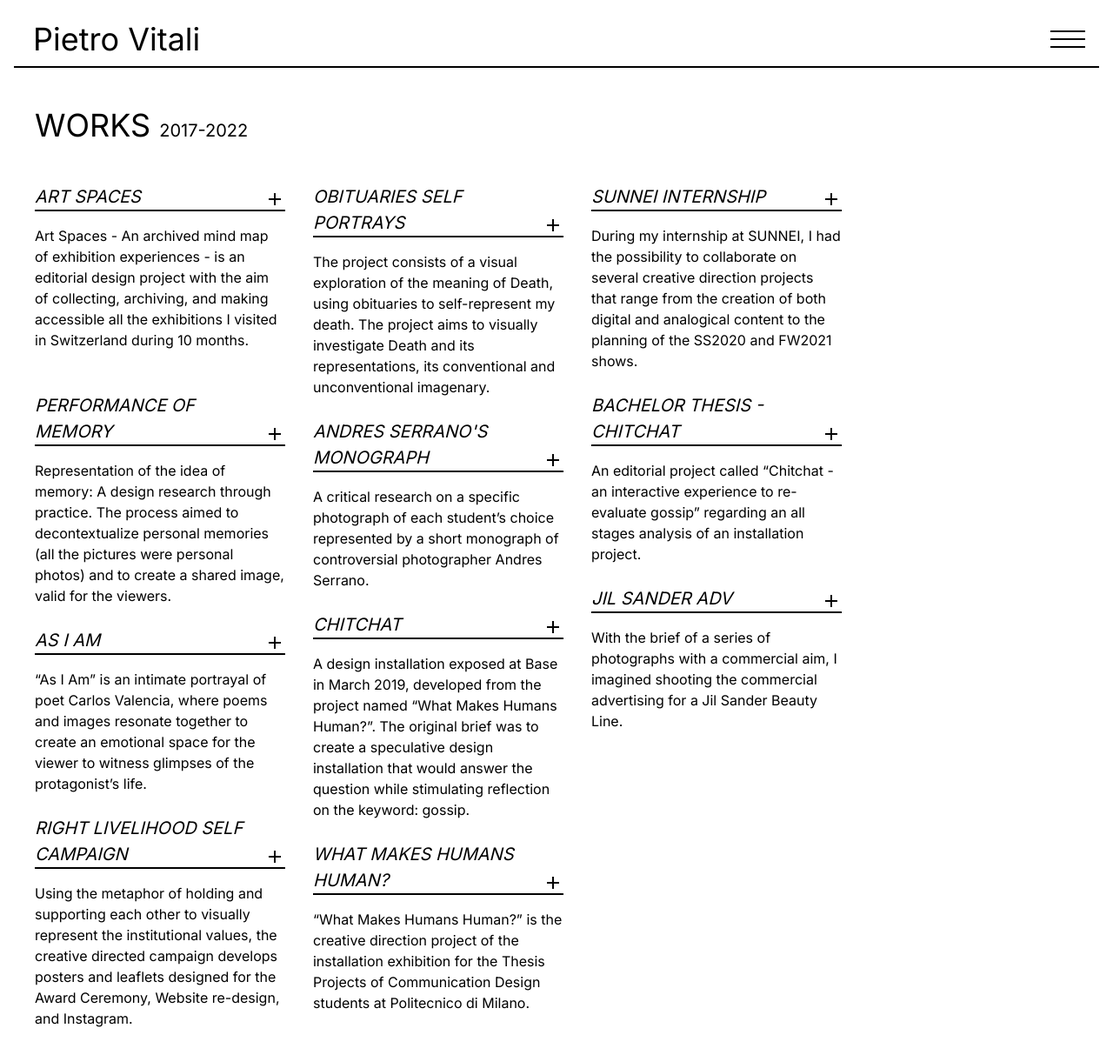
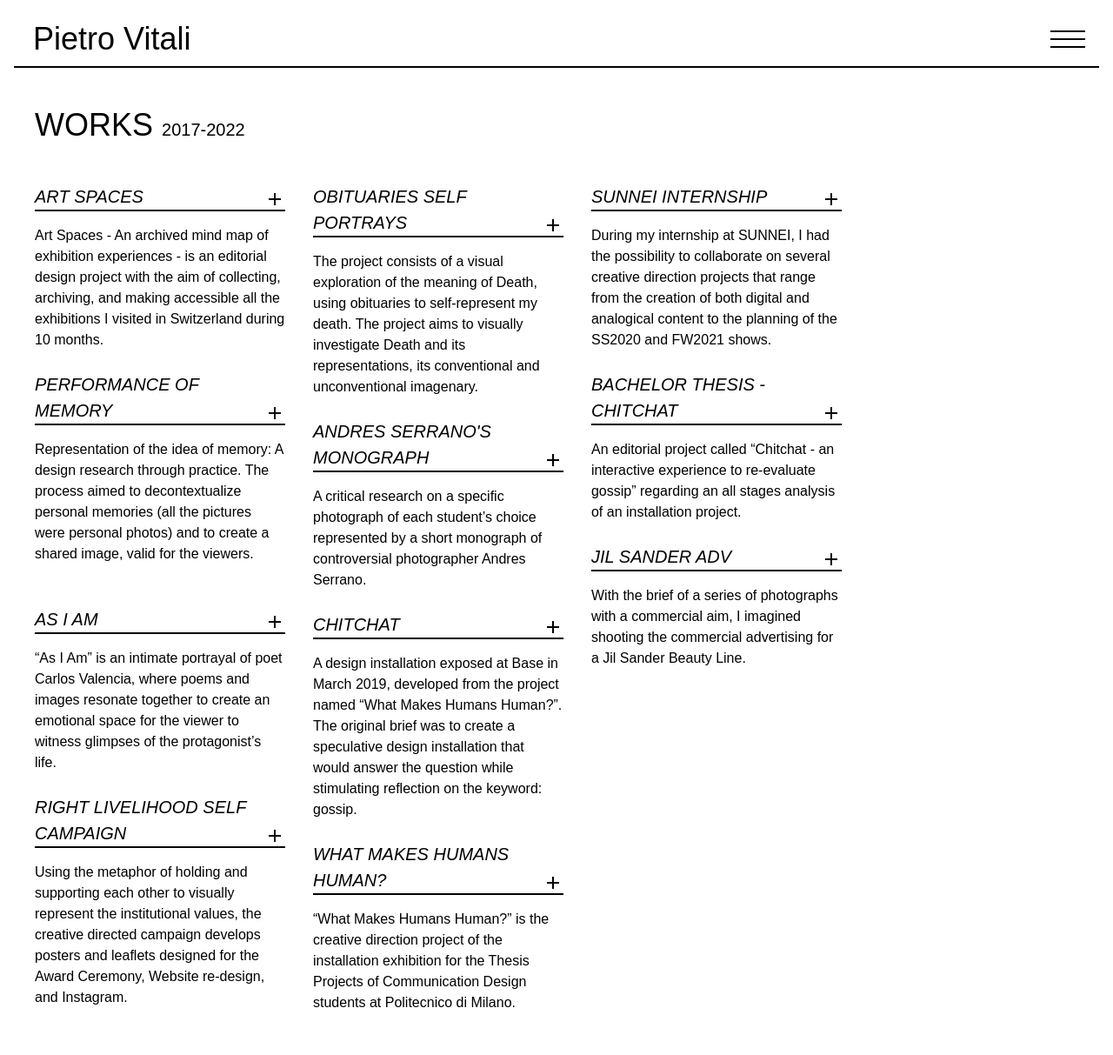
Before and after one commit to forgothiss88/pvportfolio, a Jekyll site: the page built from works.html, in a window 1280 px wide and 1213 px high. Shown: the whole window at 87% size. Built offline with Jekyll 4.4.1, drawn with Linux system fonts in a browser that asks for light colours; a script that is not in the unit is left out.

Commit message:
Public Sans font

```diff
--- a/assets/css/main.css
+++ b/assets/css/main.css
@@ -1,4 +1,5 @@
-@import url("https://fonts.googleapis.com/css2?family=Inter:wght@400&display=swap");
+@import url("https://fonts.googleapis.com/css2?family=Public+Sans&display=swap");
+
 /*! HTML5 Boilerplate v7.3.0 | MIT License | https://html5boilerplate.com/ */
 
 /* main.css 2.0.0 | MIT License | https://github.com/h5bp/main.css#readme */
@@ -16,7 +17,7 @@
   color: black;
   font-size: 16px;
   line-height: 1.4;
-  font-weight: 400;
+  /* font-weight: 400; */
 }
 
 button,
@@ -127,7 +128,7 @@
 h5,
 h6,
 a {
-  font-family: Inter, serif;
+  font-family: Public Sans Web, sans-serif;
 }
 
 p {
```
